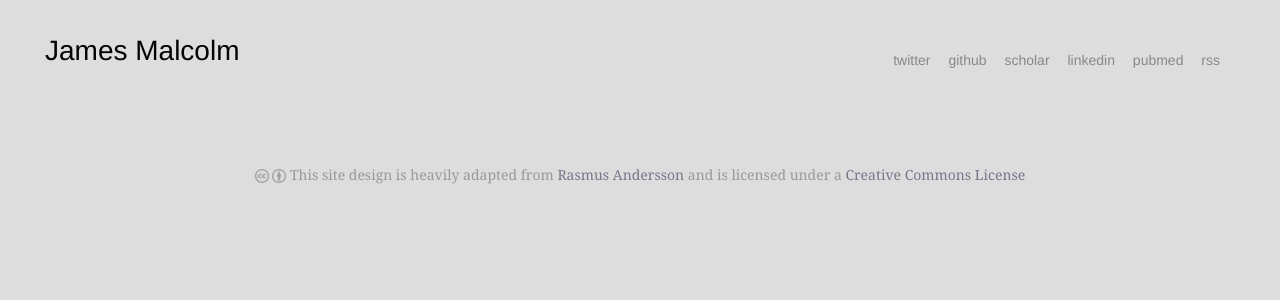
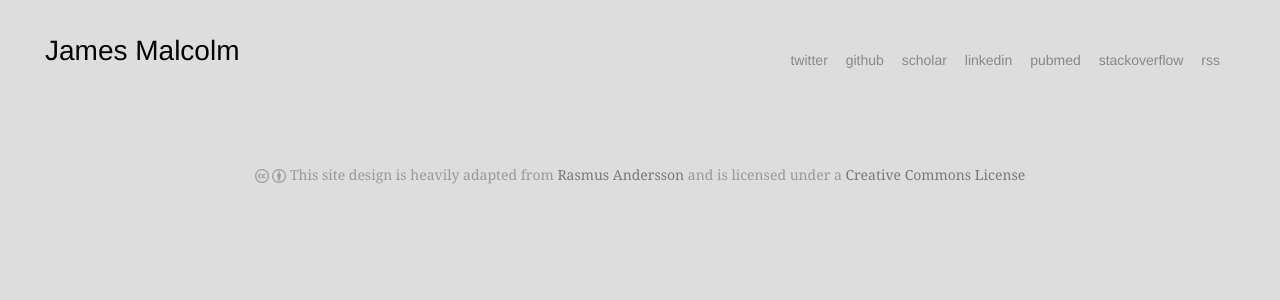
Before and after one commit to jgmalcolm/jgmalcolm.github.io, a Jekyll site: the page built from index.html, in a window 1280 px wide. Shown: the top 300 px of the page. Built offline with Jekyll 4.4.1, drawn with Linux system fonts in a browser that asks for light colours; some web fonts are replaced.

Commit message:
add stackoverflow

```diff
--- a/_layouts/default.html
+++ b/_layouts/default.html
@@ -63,6 +63,7 @@
         <li><a href="http://scholar.google.com/citations?user=k8pxfGQAAAAJ">scholar</a></li>
         <li><a href="http://www.linkedin.com/in/jgmalcolm">linkedin</a></li>
         <li><a href="http://www.ncbi.nlm.nih.gov/sites/myncbi/collections/public/1VYfBjawaNhBRUklvdY39vWQo/">pubmed</a></li>
+        <li><a href="http://stackoverflow.com/users/241594">stackoverflow</a></li>
 		<li><a href="{{ site.url }}/atom.xml">rss</a></li>
       </ul>
     </header>
```
